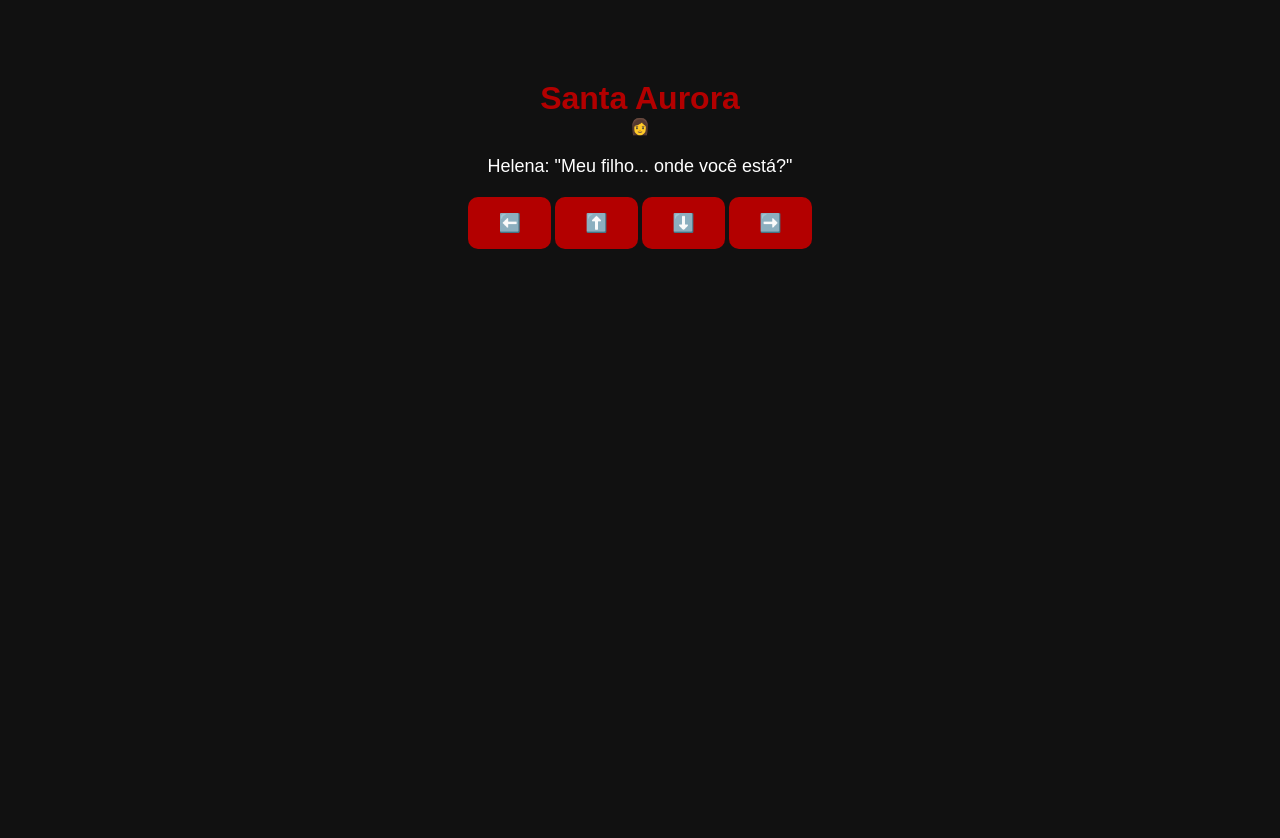
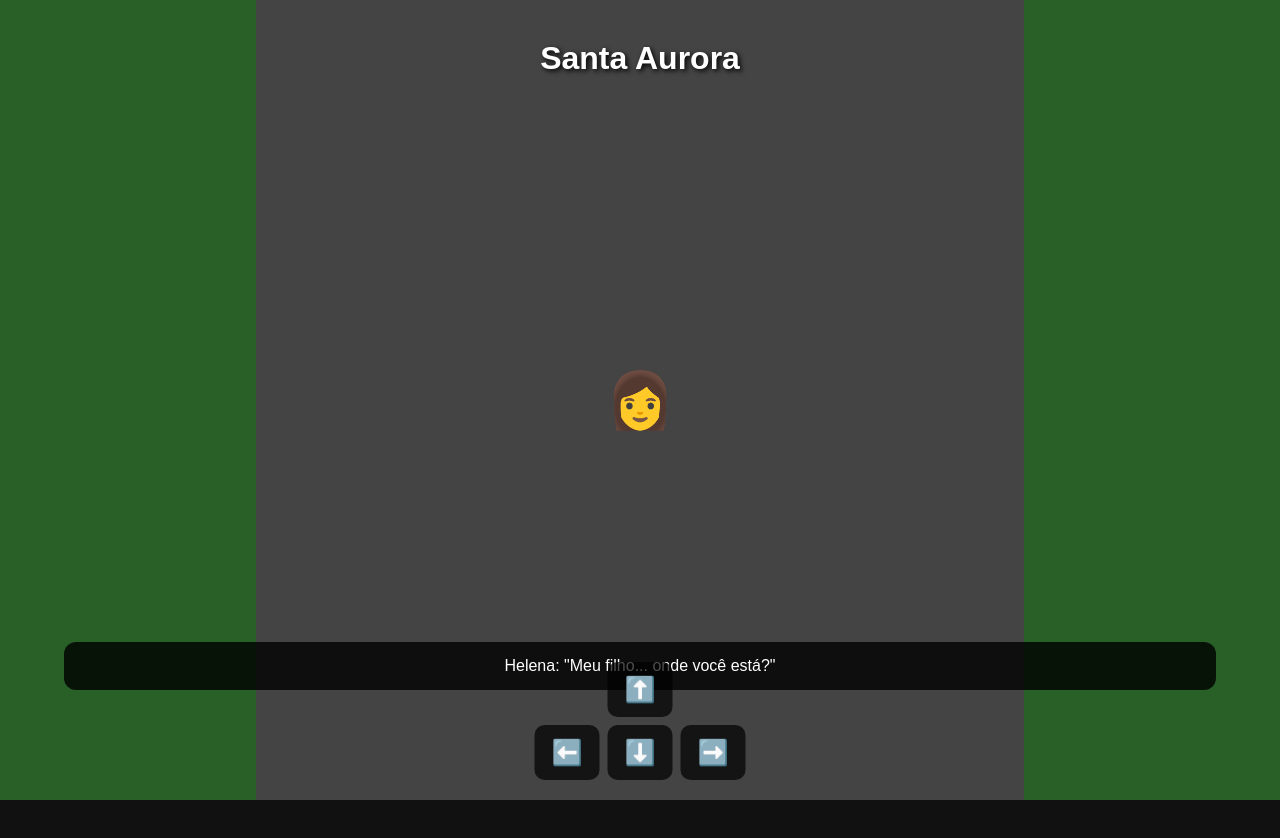
Before and after one commit to gabriekestevao0/mae-cade-meu-ilho, a plain HTML site: page index.html in a window 1280 px wide. Both pictures are taken after a click on the button "COMEÇAR JOGO". After the commit the page ends 800 px from the top, so only its background shows below. Drawn offline with Linux system fonts and the light colour scheme.

Commit message:
Update style.css

```diff
--- a/style.css
+++ b/style.css
@@ -8,32 +8,125 @@ body {
     background: #111;
     color: white;
     font-family: Arial, sans-serif;
-    text-align: center;
-    min-height: 100vh;
+    overflow: hidden;
 }
 
 h1 {
-    margin-top: 80px;
-    font-size: 32px;
+    text-align: center;
+    margin-top: 30px;
     color: #b30000;
 }
 
 p {
-    margin: 20px;
-    font-size: 18px;
+    text-align: center;
+    margin: 10px;
 }
 
 button {
-    background: #b30000;
+    background: #8b0000;
     color: white;
     border: none;
-    padding: 15px 30px;
+    padding: 15px 25px;
     border-radius: 10px;
     font-size: 18px;
     font-weight: bold;
-    cursor: pointer;
 }
 
-button:active {
-    transform: scale(0.95);
+#jogo {
+    width: 100vw;
+    height: 100vh;
+    position: relative;
+    overflow: hidden;
+    background: #555;
 }
+
+#jogo h1 {
+    position: absolute;
+    top: 10px;
+    left: 0;
+    width: 100%;
+    z-index: 10;
+    color: white;
+    text-shadow: 2px 2px 5px black;
+}
+
+#cena {
+    position: absolute;
+    width: 100%;
+    height: 100%;
+    background:
+        linear-gradient(
+            90deg,
+            #286028 0%,
+            #286028 20%,
+            #444 20%,
+            #444 80%,
+            #286028 80%,
+            #286028 100%
+        );
+}
+
+#helena {
+    position: absolute;
+    left: 50%;
+    top: 50%;
+    transform: translate(-50%, -50%);
+    font-size: 55px;
+    z-index: 5;
+    transition: 0.2s;
+}
+
+#dialogo {
+    position: absolute;
+    bottom: 110px;
+    left: 5%;
+    width: 90%;
+    background: rgba(0, 0, 0, 0.8);
+    padding: 15px;
+    border-radius: 12px;
+    z-index: 20;
+}
+
+#dialogo p {
+    margin: 0;
+    font-size: 16px;
+}
+
+#controles {
+    position: absolute;
+    bottom: 20px;
+    left: 50%;
+    transform: translateX(-50%);
+    display: grid;
+    grid-template-columns: repeat(3, 65px);
+    gap: 8px;
+    z-index: 20;
+}
+
+#controles button {
+    width: 65px;
+    height: 55px;
+    padding: 0;
+    background: rgba(0, 0, 0, 0.7);
+    font-size: 25px;
+}
+
+#controles button:nth-child(1) {
+    grid-column: 1;
+    grid-row: 2;
+}
+
+#controles button:nth-child(2) {
+    grid-column: 2;
+    grid-row: 1;
+}
+
+#controles button:nth-child(3) {
+    grid-column: 2;
+    grid-row: 2;
+}
+
+#controles button:nth-child(4) {
+    grid-column: 3;
+    grid-row: 2;
+}
```
